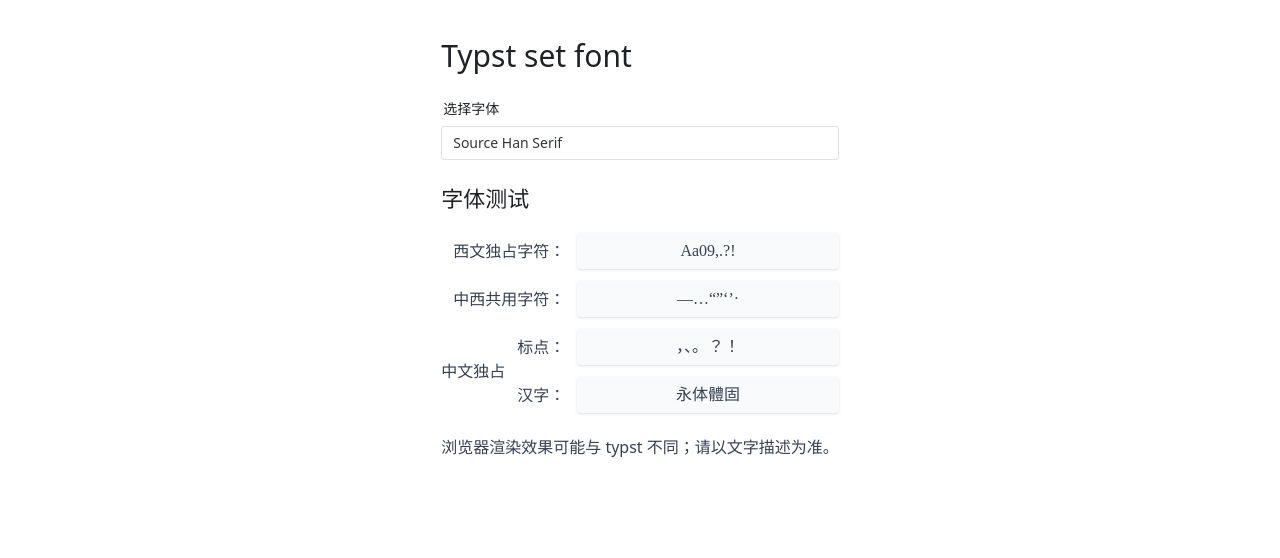
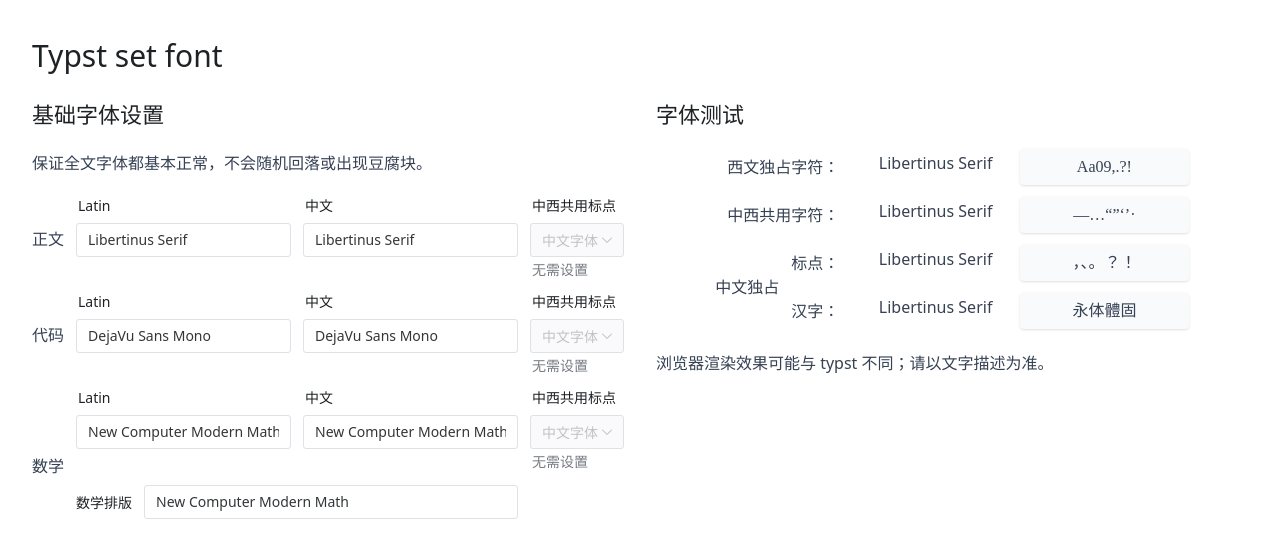
Before and after one commit to YDX-2147483647/typst-set-font, a Vue app: page / in a window 1280 px wide. Shown: the top 558 px of the page. Built offline with nearby package versions, Linux system fonts and the light colour scheme.

Commit message:
feat: Input `FontSet`

```diff
--- a/index.html
+++ b/index.html
@@ -7,7 +7,7 @@
     <title>Typst set font</title>
   </head>
   <body class="flex">
-    <div id="app" class="mx-auto max-w-7xl p-8"></div>
+    <div id="app" class="mx-auto p-8"></div>
     <script type="module" src="/src/main.ts"></script>
   </body>
 </html>
--- a/src/App.vue
+++ b/src/App.vue
@@ -1,8 +1,17 @@
 <script setup lang="ts">
-import { darkTheme, NConfigProvider, NFormItem, NH1, NInput } from "naive-ui";
+import {
+  darkTheme,
+  NConfigProvider,
+  NForm,
+  NFormItem,
+  NH1,
+  NH2,
+  NInput,
+  NSelect,
+} from "naive-ui";
 import { computed, ref } from "vue";
 import FontFamiliesSample from "./components/FontFamiliesSample.vue";
-import { FontFamilies_from } from "./fonts/types.ts";
+import { FallbackRule, FontSet_default } from "./fonts/types.ts";
 
 const themeQuery = window.matchMedia("(prefers-color-scheme: dark)");
 const theme = ref<typeof darkTheme | null>(
@@ -12,19 +21,142 @@
   theme.value = themeQuery.matches ? darkTheme : null;
 });
 
-const font = ref("Source Han Serif");
+const font = ref(FontSet_default());
 
-const fontFamilies = computed(() => FontFamilies_from(font.value));
+const rule_options = [
+  {
+    label: "中文字体",
+    value: FallbackRule.HanFirst,
+  },
+  {
+    label: "Latin 字体",
+    value: FallbackRule.LatinFirst,
+  },
+  {
+    label: "正文无中文标点",
+    value: FallbackRule.HanOnlyIdeographs,
+  },
+];
+const rule_validation = computed(() => {
+  if (font.value.text.han === font.value.text.latin) {
+    return "success";
+  }
+  switch (font.value.text.rule) {
+    case FallbackRule.HanFirst:
+      return "success";
+    case FallbackRule.LatinFirst:
+      return "warning";
+    case FallbackRule.HanOnlyIdeographs:
+      return "warning";
+  }
+});
+// TODO
+const feedback = computed(() => {
+  if (font.value.text.han === font.value.text.latin) {
+    return "中西字体统一，无需设置";
+  }
+  switch (font.value.text.rule) {
+    case FallbackRule.HanFirst:
+      return;
+    case FallbackRule.LatinFirst:
+      // TODO
+      return "不建议，可选中文字体，并利用 smartquote 输入 Latin";
+    case FallbackRule.HanOnlyIdeographs:
+      return "warning";
+  }
+});
 </script>
 
 <template>
   <n-config-provider :theme="theme">
-    <section>
+    <main>
       <n-h1>Typst set font</n-h1>
-      <n-form-item label="选择字体">
-        <n-input v-model:value="font" type="text" placeholder="输入字体名称" />
-      </n-form-item>
-      <FontFamiliesSample :font="fontFamilies" />
-    </section>
+      <div class="lg:grid lg:grid-cols-2 lg:gap-x-8">
+        <section class="prose">
+          <n-h2>基础字体设置</n-h2>
+          <p>保证全文字体都基本正常，不会随机回落或出现豆腐块。</p>
+          <n-form
+            class="not-prose grid grid-cols-[auto_1fr] gap-x-3 lg:grid-cols-[auto_1fr_1fr_auto] lg:gap-y-3"
+          >
+            <p
+              class="row-span-3 pt-7 text-end font-bold lg:row-span-1 lg:content-center lg:pt-0"
+            >
+              正文
+            </p>
+            <n-form-item label="Latin">
+              <n-input v-model:value="font.text.latin" type="text" />
+            </n-form-item>
+            <n-form-item label="中文">
+              <n-input v-model:value="font.text.han" type="text" />
+            </n-form-item>
+            <n-form-item
+              label="中西共用标点"
+              :validation-status="rule_validation"
+              :feedback="font.text.latin === font.text.han ? '无需设置' : null"
+            >
+              <n-select
+                v-model:value="font.text.rule"
+                :disabled="font.text.latin === font.text.han"
+                :options="rule_options"
+              />
+            </n-form-item>
+
+            <p
+              class="row-span-3 mt-3 pt-7 text-end font-bold lg:row-span-1 lg:mt-0 lg:content-center lg:pt-0"
+            >
+              代码
+            </p>
+            <n-form-item class="mt-3 lg:mt-0" label="Latin">
+              <n-input v-model:value="font.code.latin" type="text" />
+            </n-form-item>
+            <n-form-item label="中文">
+              <n-input v-model:value="font.code.han" type="text" />
+            </n-form-item>
+            <n-form-item
+              label="中西共用标点"
+              :validation-status="rule_validation"
+              :feedback="font.code.latin === font.code.han ? '无需设置' : null"
+            >
+              <n-select
+                v-model:value="font.code.rule"
+                :disabled="font.code.latin === font.code.han"
+                :options="rule_options"
+              />
+            </n-form-item>
+
+            <p
+              class="row-span-4 mt-3 pt-7 text-end font-bold lg:row-span-2 lg:mt-0 lg:content-center lg:pt-0"
+            >
+              数学
+            </p>
+            <n-form-item class="mt-3 lg:mt-0" label="Latin">
+              <n-input v-model:value="font.math.latin" type="text" />
+            </n-form-item>
+            <n-form-item label="中文">
+              <n-input v-model:value="font.math.han" type="text" />
+            </n-form-item>
+            <n-form-item
+              label="中西共用标点"
+              :validation-status="rule_validation"
+              :feedback="font.code.latin === font.code.han ? '无需设置' : null"
+            >
+              <n-select
+                v-model:value="font.math.rule"
+                :disabled="font.math.latin === font.math.han"
+                :options="rule_options"
+              />
+            </n-form-item>
+            <n-form-item
+              class="mt-3 lg:col-span-2 lg:mt-0"
+              label="数学排版"
+              label-placement="left"
+            >
+              <n-input v-model:value="font.math.math" type="text" />
+            </n-form-item>
+          </n-form>
+        </section>
+        <FontFamiliesSample :font="font.text" />
+      </div>
+    </main>
   </n-config-provider>
 </template>
--- a/src/components/FontFamiliesSample.vue
+++ b/src/components/FontFamiliesSample.vue
@@ -1,9 +1,10 @@
 <script setup lang="ts">
 import { NH2 } from "naive-ui";
-import type { FontFamilies } from "../fonts/types.ts";
+import { computed } from "vue";
+import { FallbackRule, type FontFamilies } from "../fonts/types.ts";
 import FontSample from "./FontSample.vue";
 
-defineProps<{
+const { font } = defineProps<{
   font: FontFamilies;
 }>();
 
@@ -15,25 +16,36 @@
     ideo: "永体體固",
   },
 };
+
+const calc_font = computed(() => {
+  return {
+    latin: font.latin,
+    both: font.rule === FallbackRule.HanFirst ? font.han : font.latin,
+    han: {
+      punct: font.rule === FallbackRule.HanOnlyIdeographs ? null : font.han,
+      ideo: font.han,
+    },
+  };
+});
 </script>
 
 <template>
   <section class="prose">
     <n-h2>字体测试</n-h2>
     <div
-      class="not-prose my-4 grid grid-cols-[auto_auto_1fr] items-center gap-3 text-end"
+      class="not-prose mx-auto my-4 grid grid-cols-[auto_auto_1fr] items-center gap-3 text-end lg:max-w-4/5"
     >
       <p class="col-span-2">西文独占字符：</p>
-      <FontSample :font="font.latin" :text="sample.latin" />
+      <FontSample :font="calc_font.latin" :text="sample.latin" />
       <p class="col-span-2">
         <a href="http://github.com/w3c/clreq/issues/534">中西共用字符：</a>
       </p>
-      <FontSample font="todo" :text="sample.both" />
+      <FontSample :font="calc_font.both" :text="sample.both" />
       <p class="row-span-2">中文独占</p>
       <p>标点：</p>
-      <FontSample :font="font.han" :text="sample.han.punct" />
+      <FontSample :font="calc_font.han.punct" :text="sample.han.punct" />
       <p>汉字：</p>
-      <FontSample :font="font.han" :text="sample.han.ideo" />
+      <FontSample :font="calc_font.han.ideo" :text="sample.han.ideo" />
     </div>
     <p>浏览器渲染效果可能与 typst 不同；请以文字描述为准。</p>
   </section>
--- a/src/components/FontSample.vue
+++ b/src/components/FontSample.vue
@@ -2,17 +2,20 @@
 import type { FontName } from "../fonts/types.ts";
 
 defineProps<{
-  font: FontName;
+  font: FontName | null;
   text: string;
 }>();
 </script>
 
 <!-- Note: It is hard to `set text(fallback: false)` in Web. The result is not really predictable. -->
 <template>
-  <div
-    class="rounded bg-slate-50 px-4 py-1 text-center shadow dark:bg-slate-800"
-    :style="{ fontFamily: font }"
-  >
-    {{ text }}
+  <div class="grid grid-cols-2 text-center">
+    <div>{{ font ?? "随机字体或豆腐块" }}</div>
+    <div
+      class="rounded bg-slate-50 px-4 py-1 shadow dark:bg-slate-800"
+      :style="{ fontFamily: font }"
+    >
+      {{ text }}
+    </div>
   </div>
 </template>
```
